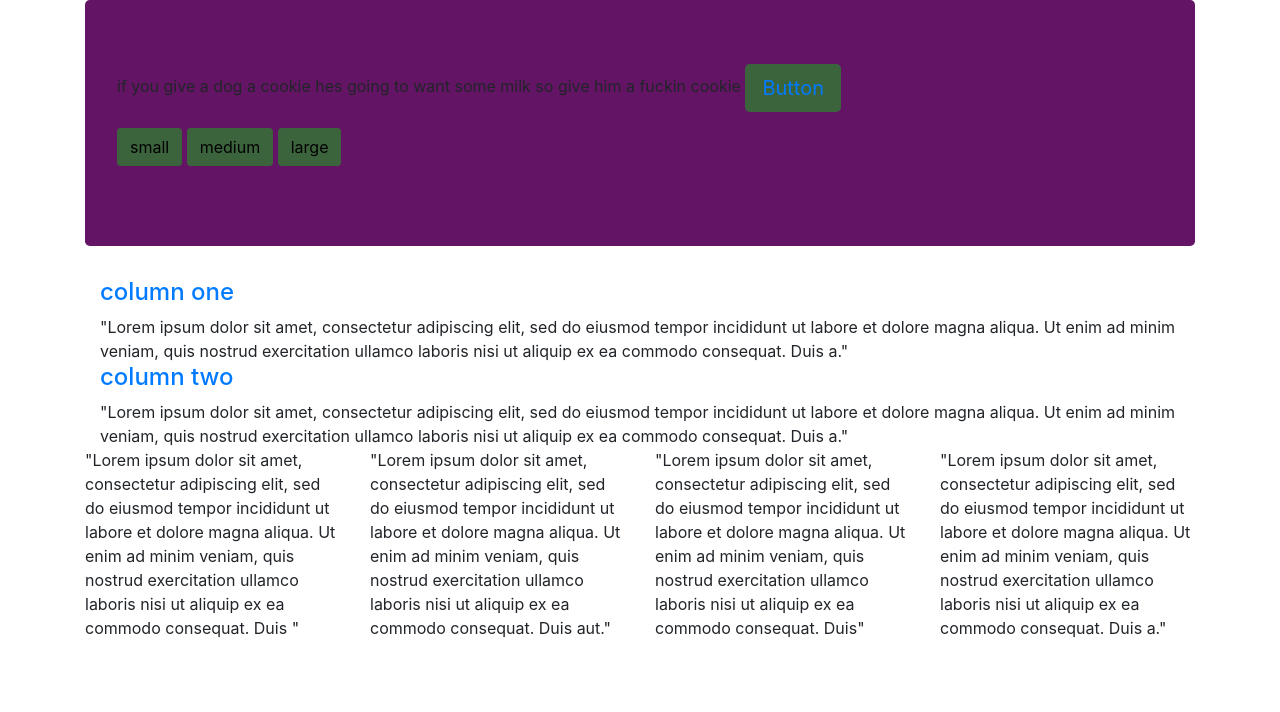
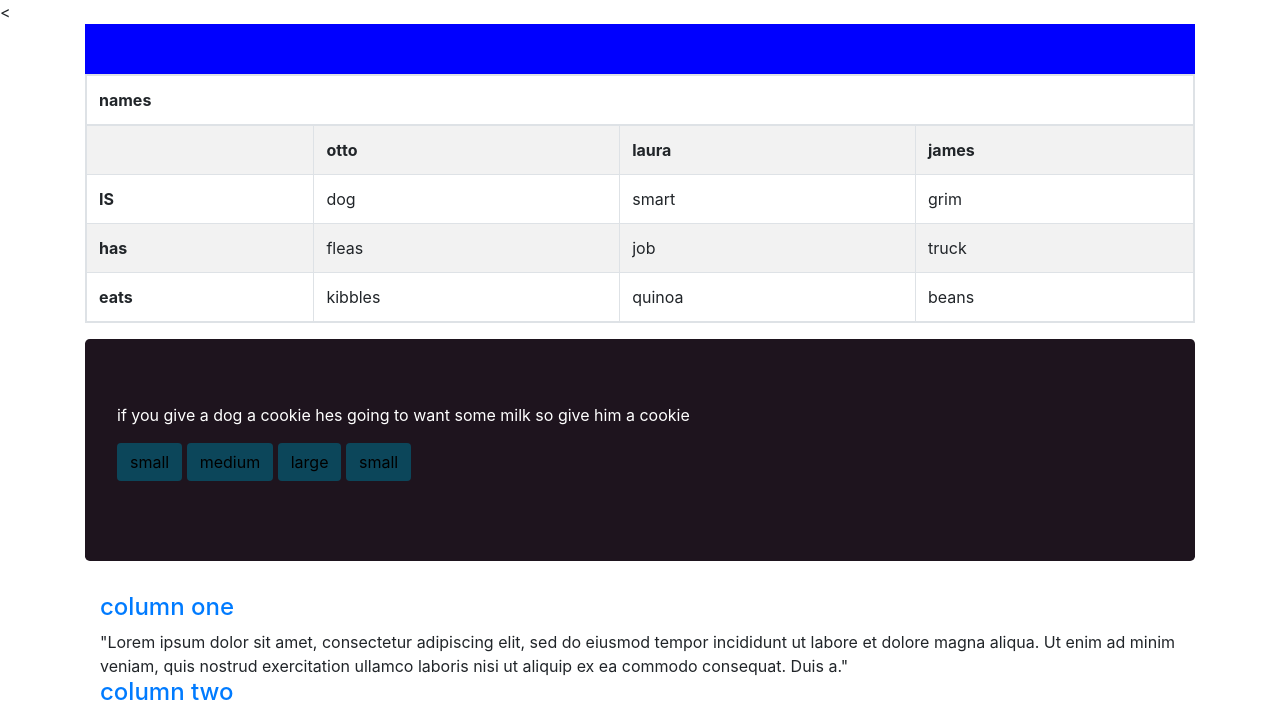
Before and after one commit to bdunni20/bootstrap, a plain HTML site: page index.html in a window 1280 px wide. Shown: the top 712 px of the page. Drawn offline with nearby package versions, Linux system fonts and the light colour scheme.

Commit message:
knowledge

```diff
--- a/index.html
+++ b/index.html
@@ -10,20 +10,56 @@
   </head>
   <body>
 
+      <
     <div class="container">
 
       <div class="page-header">
-
+      </div>
+      <div class="table table-bordered table-hover table-striped">
+        <table class="col-md-12 col-lg-12">
+          <thead>
+            <tr>
+              <th colspan="4">names</th>
+            </tr>
+          </thead>
+          <tbody>
+            <tr>
+              <th></th>
+              <th>otto</th>
+              <th>laura</th>
+              <th>james</th>
+            </tr>
+            <tr>
+              <th>IS</th>
+              <td>dog</td>
+              <td>smart</td>
+              <td>grim</td>
+            </tr>
+            <tr>
+              <th>has</th>
+              <td>fleas</td>
+              <td>job</td>
+              <td>truck</td>
+            </tr>
+            <tr>
+              <th>eats</th>
+              <td>kibbles</td>
+              <td>quinoa</td>
+              <td>beans</td>
+            </tr>
+          </tbody>
+        </table>
       </div>
       <div class="jumbotron">
         <p>if you give a dog  a cookie hes going to want
-          some milk so give him a fuckin cookie
+          some milk so give him a cookie</p>
 
-          <a href="#" class="btn btn-default btn-lg">Button</a>
+
           <div class="button-group button-group-lg">
             <button class="btn btn-default">small</button>
             <button class="btn btn-default">medium</button>
             <button class="btn btn-default">large</button>
+            <button class="btn btn-default">small</button>
           </div>
         </p>
       </div>
--- a/resources/main.css
+++ b/resources/main.css
@@ -1,7 +1,17 @@
 .jumbotron {
-  background-color: rgb(100, 20, 100);
+  background-color: rgb(30, 20, 30);
+}
+.jumbotron p {
+  color: white;
 }
 
 .btn {
-  background-color: rgb(60, 100, 60);
+  background-color: rgb(12, 70, 90);
 }
+.page-header {
+  background-color: blue;
+  height:50px;;
+}
+.page-header button {
+  height: inherit;
+}
```
